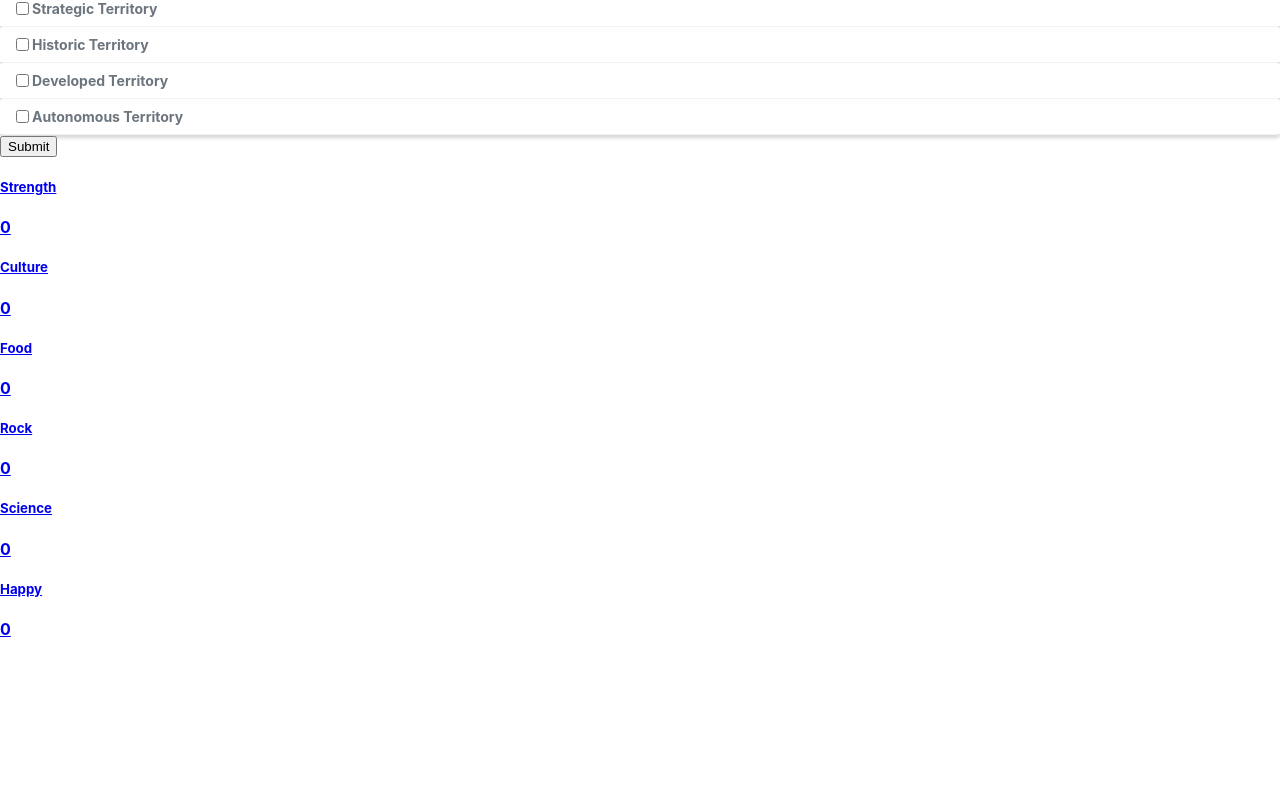
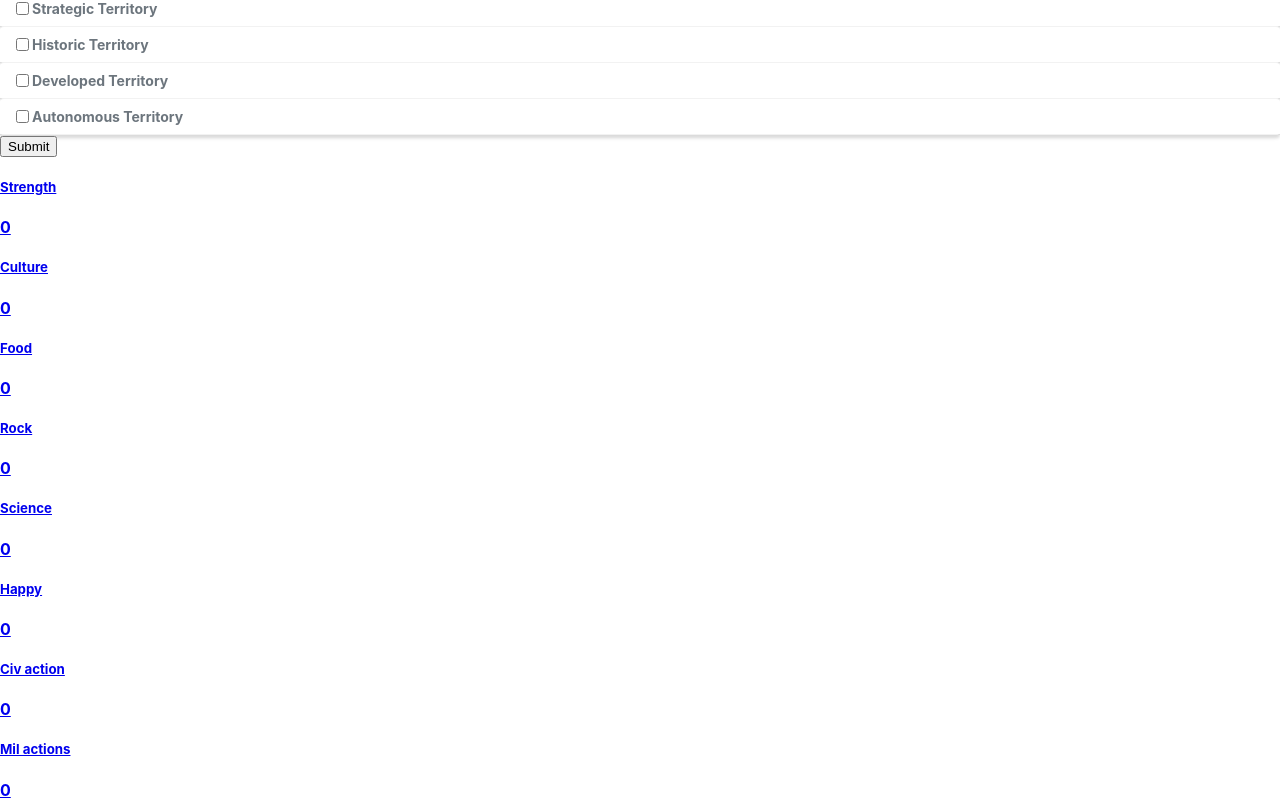
Before and after one commit to dragopi/TTA, a React (Create React App) app: page / in a window 1280 px wide. Shown: the part 3469-4269 px from the top of the page. Before the commit the page ends 4108 px from the top, so only its background shows below. Built offline with nearby package versions, Linux system fonts and the light colour scheme; the HTML template or start-up script is replaced by a standard one.

Commit message:
Add civil and military actions to result

```diff
--- a/src/TTACalc.tsx
+++ b/src/TTACalc.tsx
@@ -298,6 +298,8 @@ export class TTASceneValues {
     public strength: TTASceneValue;
     public happy: TTASceneValue;
     public science: TTASceneValue;
+    public ca: TTASceneValue;
+    public ma: TTASceneValue;
 
     constructor() {
         this.food = new TTASceneValue();
@@ -306,6 +308,8 @@ export class TTASceneValues {
         this.strength = new TTASceneValue();
         this.happy = new TTASceneValue();
         this.science = new TTASceneValue();
+        this.ca = new TTASceneValue();
+        this.ma = new TTASceneValue();
     }
 };
 
@@ -330,6 +334,10 @@ function ElabCard(s: Scene, c: BoardCard, r: TTASceneValues, evalToken: Boolean
                 r.culture.AddValue(c.card.culture * nTk, c.card.name);
             if ((c.card.strength * nTk)>0)
                 r.strength.AddValue(c.card.strength * nTk, c.card.name);
+            if ((c.card.ca * nTk)>0)
+                r.ca.AddValue(c.card.ca * nTk, c.card.name);
+            if ((c.card.ma * nTk)>0)
+                r.ma.AddValue(c.card.ma * nTk, c.card.name);
 
             if (c.card.getSceneValuesModifier)
             {
@@ -346,7 +354,6 @@ function ElabCard(s: Scene, c: BoardCard, r: TTASceneValues, evalToken: Boolean
                     r.happy.AddValue(sv.happy, c.card.name + " (Mod)");
                 if (sv.strength!=0)
                     r.strength.AddValue(sv.strength, c.card.name + " (Mod)");
-
             }
         }
 }
--- a/src/TTAUI.tsx
+++ b/src/TTAUI.tsx
@@ -490,6 +490,28 @@ export class SceneResult extends React.Component<TTASceneValuesProps, TTASceneVa
                         })}
                     </small>
                 </a>
+                <a href="#" className="list-group-item list-group-item-action flex-column align-items-start">
+                    <div className="d-flex w-100 justify-content-between">
+                        <h5 className="mb-1">Civ action</h5>
+                        <strong>{this.state.values.ca.Value()}</strong>
+                    </div>
+                    <small className="text-muted">
+                        {this.state.values.ca.Logs().map((item, i) => {
+                            return (<span>{item.msg}<br /></span>)
+                        })}
+                    </small>
+                </a>
+                <a href="#" className="list-group-item list-group-item-action flex-column align-items-start">
+                    <div className="d-flex w-100 justify-content-between">
+                        <h5 className="mb-1">Mil actions</h5>
+                        <strong>{this.state.values.ma.Value()}</strong>
+                    </div>
+                    <small className="text-muted">
+                        {this.state.values.ma.Logs().map((item, i) => {
+                            return (<span>{item.msg}<br /></span>)
+                        })}
+                    </small>
+                </a>
             </div>
         );
     }
```
